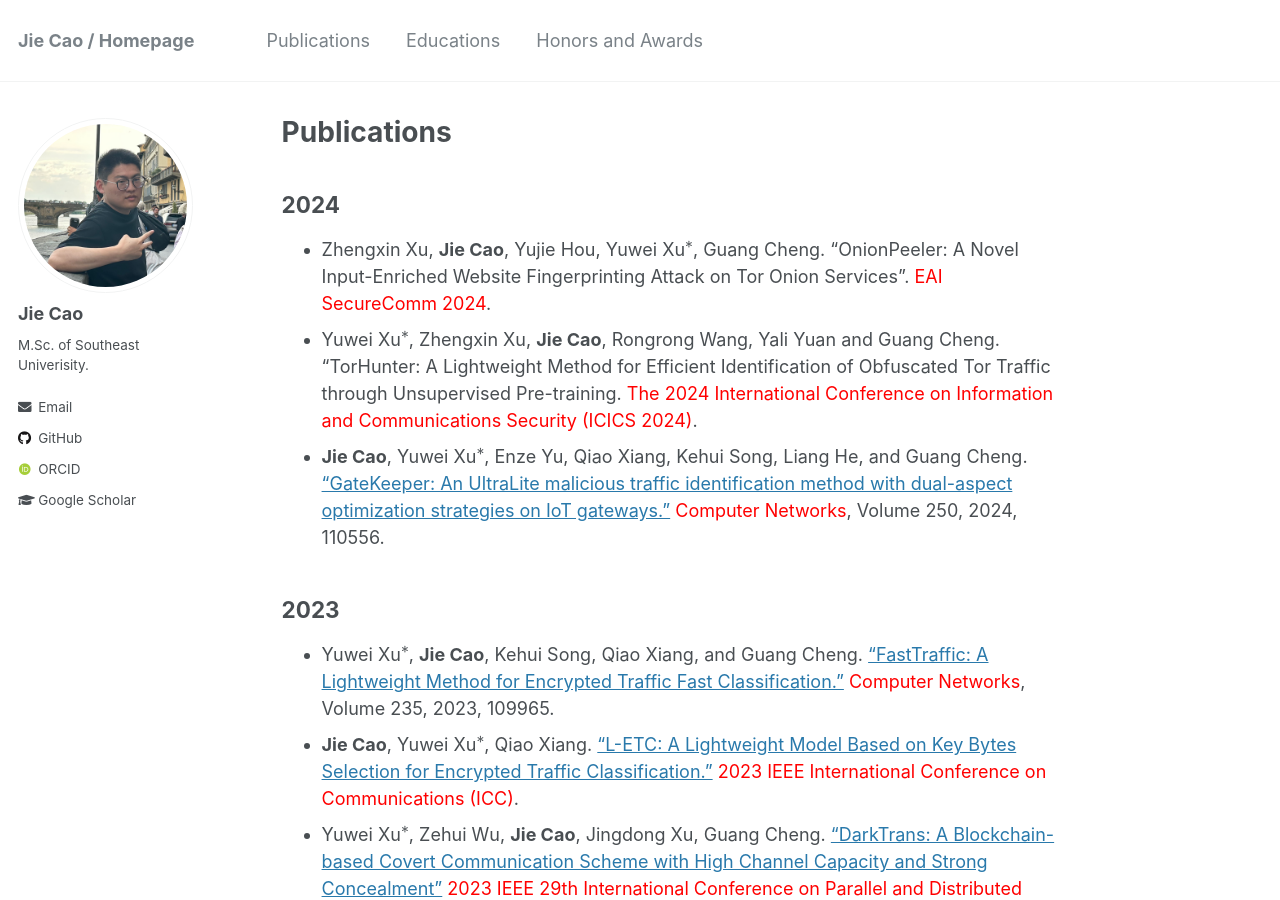
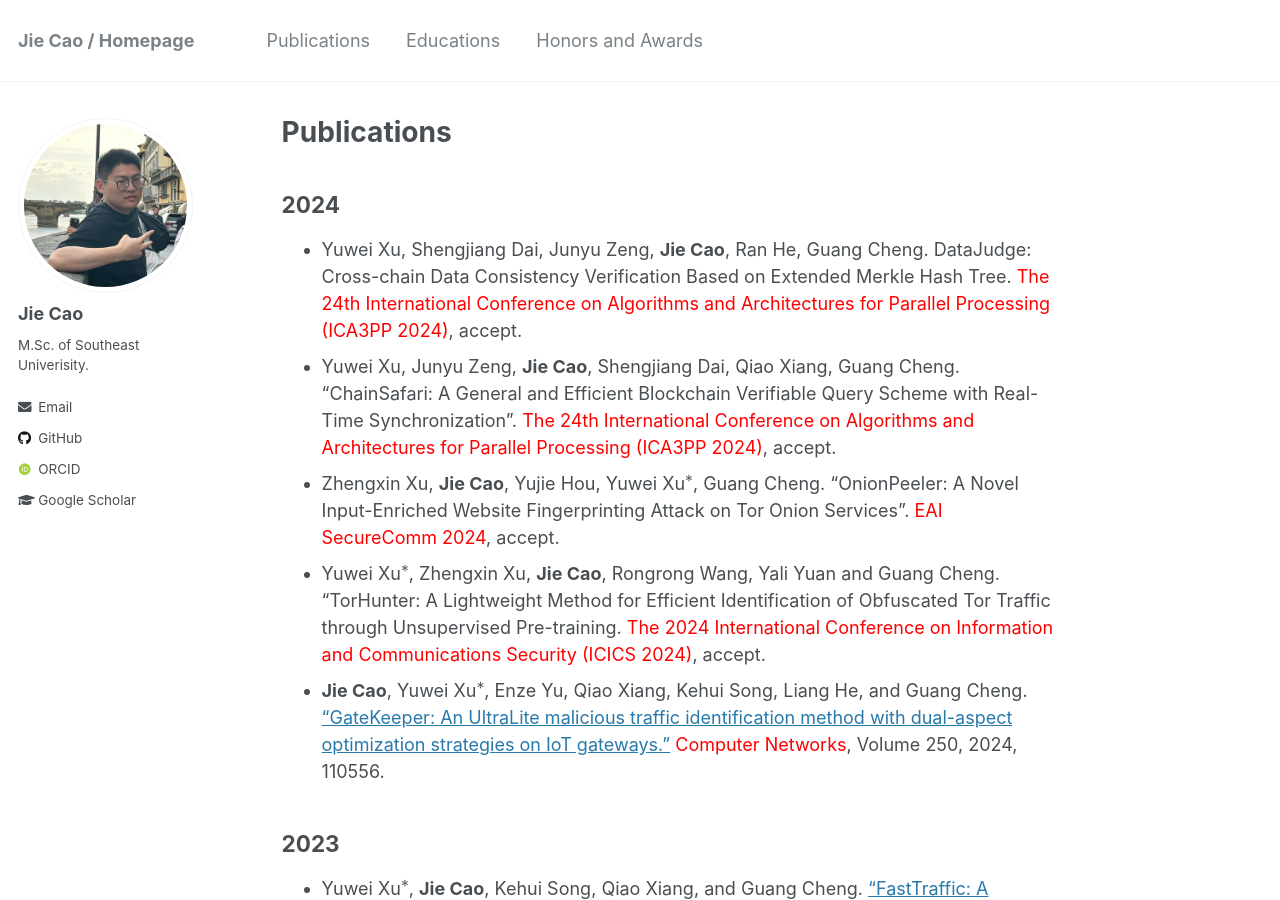
Before and after one commit to JieJayCao/JieJayCao.github.io, a Jekyll site: the page built from _pages/publications.md, in a window 1280 px wide and 900 px high. Built offline with Jekyll 4.4.1, drawn with Linux system fonts in a browser that asks for light colours; some web fonts are replaced; formulas are drawn with MathJax 3.

Commit message:
Update publications.md

```diff
--- a/_pages/publications.md
+++ b/_pages/publications.md
@@ -7,8 +7,10 @@
 
 
 ## 2024
-* Zhengxin Xu, **Jie Cao**, Yujie Hou, Yuwei Xu$^*$, Guang Cheng. "OnionPeeler: A Novel Input-Enriched Website Fingerprinting Attack on Tor Onion Services". <span style="color:red;">EAI SecureComm 2024</span>.
-* Yuwei Xu$^*$, Zhengxin Xu, **Jie Cao**, Rongrong Wang, Yali Yuan and Guang Cheng. "TorHunter: A Lightweight Method for Efficient Identification of Obfuscated Tor Traffic through Unsupervised Pre-training. <span style="color:red;">The 2024 International Conference on Information and Communications Security (ICICS 2024)</span>.
+* Yuwei Xu, Shengjiang Dai, Junyu Zeng, **Jie Cao**, Ran He, Guang Cheng. DataJudge: Cross-chain Data Consistency Verification Based on Extended Merkle Hash Tree. <span style="color:red;">The 24th International Conference on Algorithms and Architectures for Parallel Processing (ICA3PP 2024)</span>, accept.
+* Yuwei Xu, Junyu Zeng, **Jie Cao**, Shengjiang Dai, Qiao Xiang, Guang Cheng. "ChainSafari: A General and Efficient Blockchain Verifiable Query Scheme with Real-Time Synchronization". <span style="color:red;">The 24th International Conference on Algorithms and Architectures for Parallel Processing (ICA3PP 2024)</span>, accept.
+* Zhengxin Xu, **Jie Cao**, Yujie Hou, Yuwei Xu$^*$, Guang Cheng. "OnionPeeler: A Novel Input-Enriched Website Fingerprinting Attack on Tor Onion Services". <span style="color:red;">EAI SecureComm 2024</span>, accept.
+* Yuwei Xu$^*$, Zhengxin Xu, **Jie Cao**, Rongrong Wang, Yali Yuan and Guang Cheng. "TorHunter: A Lightweight Method for Efficient Identification of Obfuscated Tor Traffic through Unsupervised Pre-training. <span style="color:red;">The 2024 International Conference on Information and Communications Security (ICICS 2024)</span>, accept.
 * **Jie Cao**, Yuwei Xu$^*$, Enze Yu, Qiao Xiang, Kehui Song, Liang He, and Guang Cheng. ["GateKeeper: An UltraLite malicious traffic identification method with dual-aspect optimization strategies on IoT gateways."](https://www.sciencedirect.com/science/article/abs/pii/S1389128624003888) <span style="color:red;">Computer Networks</span>, Volume 250, 2024, 110556.
 
 
```
